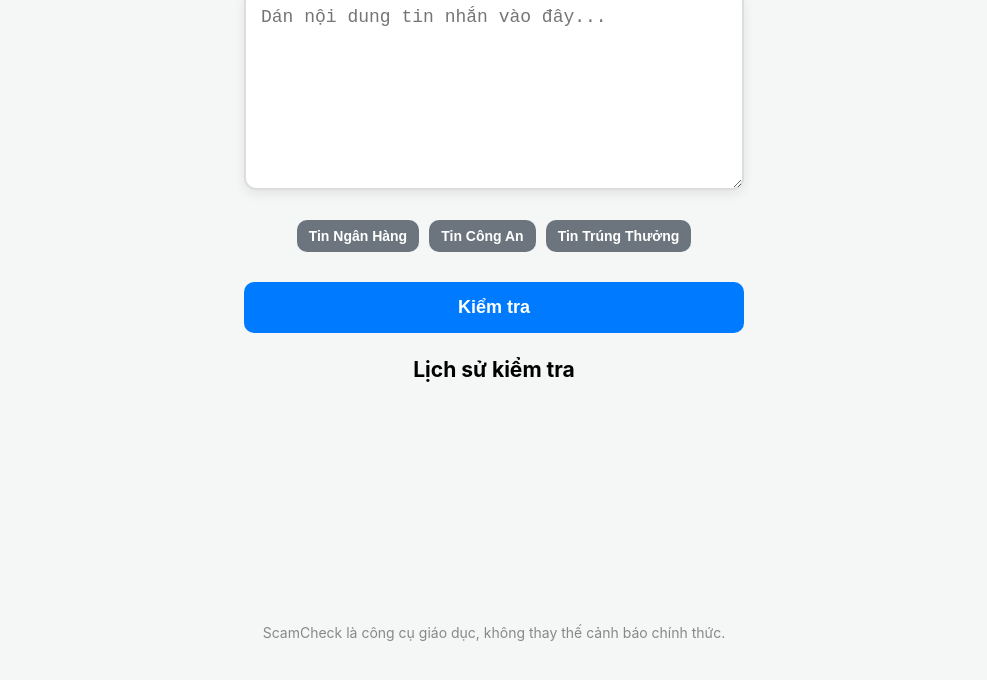
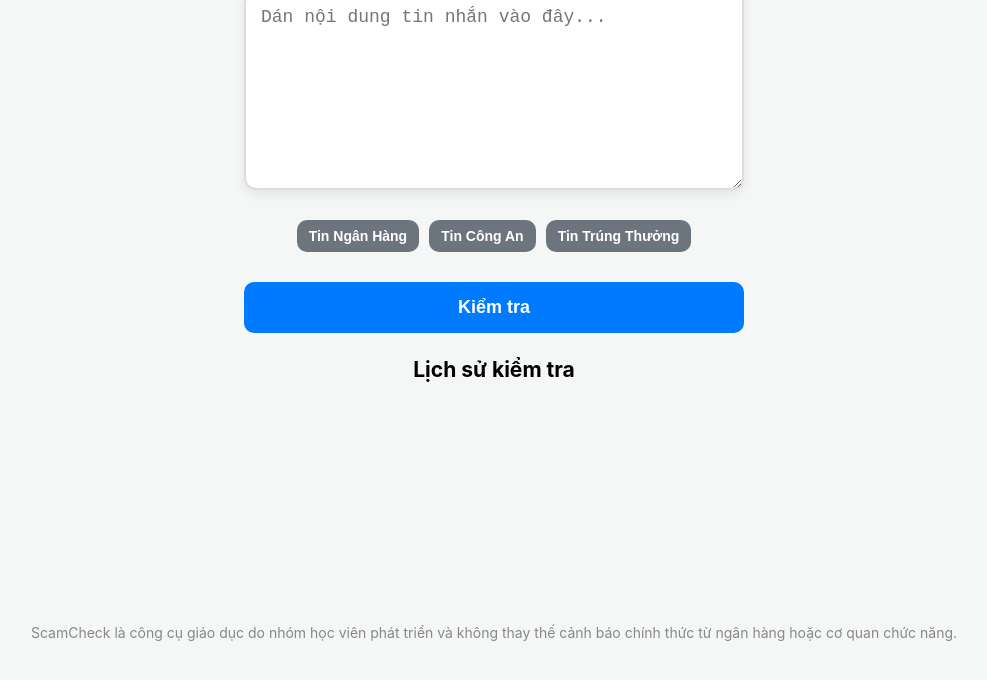
Before and after one commit to Quaz-vn/Scamcheck, a plain HTML site: page index.html in a window 1280 px wide. Shown: the part 116-796 px from the top of the page, without its empty margins (146-1133 px from the left). Drawn offline with Linux system fonts and the light colour scheme.

Commit message:
Update index.html

```diff
--- a/index.html
+++ b/index.html
@@ -62,7 +62,7 @@
     </main>
 
     <footer>
-        ScamCheck là công cụ giáo dục, không thay thế cảnh báo chính thức.
+        ScamCheck là công cụ giáo dục do nhóm học viên phát triển và không thay thế cảnh báo chính thức từ ngân hàng hoặc cơ quan chức năng.
     </footer>
 
     <script src="script.js" type="module"></script>
```
